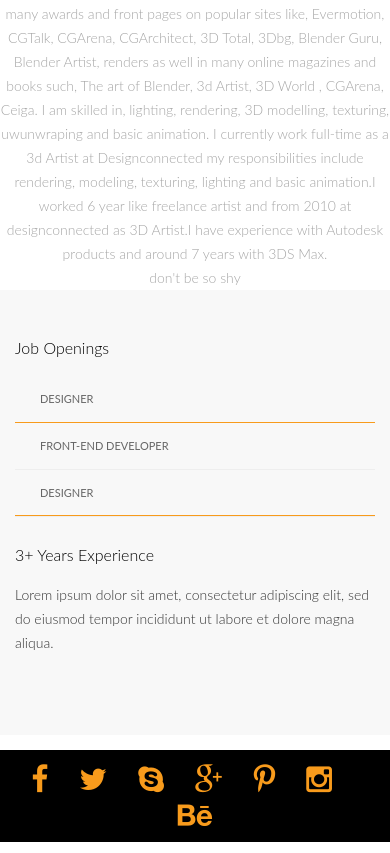
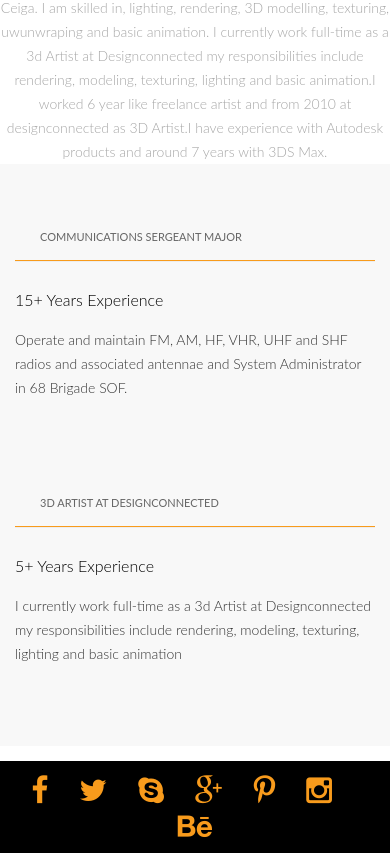
Before and after one commit to raylight75/creative, a Django app: page /aboutme in a window 390 px wide. Shown: the part 1513-2366 px from the top of the page. Run offline with Django 3.2, Linux system fonts and the light colour scheme; data comes from the database, SQL or seed files in the repository; some libraries are stand-ins or nearby versions.

Commit message:
Frontend

```diff
--- a/frontend/templates/frontend/about.html
+++ b/frontend/templates/frontend/about.html
@@ -6,21 +6,9 @@
                 <div class="swiper-container" data-autoplay="0" data-center="0" data-loop="1" data-slides-per-view="1"
                      data-speed="500">
                     <div class="swiper-wrapper">
-                        <div class="swiper-slide swiper-details active s-back-switch" data-val="0">
                             <img alt="slider-about" class="img-responsive s-img-switch" data-s-hidden="1"
-                                 src="{% static "images/slider-about.jpg" %}">
+                                 src="{% static "images/dezeen_banner.jpg" %}">
                             </img>
-                        </div>
-                        <div class="swiper-slide s-back-switch" data-val="1">
-                            <img alt="slider-about" class="img-responsive s-img-switch" data-s-hidden="1"
-                                 src="{% static "images/slider-about.jpg" %}">
-                            </img>
-                        </div>
-                        <div class="swiper-slide s-back-switch" data-val="2">
-                            <img alt="slider-about" class="img-responsive s-img-switch" data-s-hidden="1"
-                                 src="{% static "images/slider-about.jpg" %}">
-                            </img>
-                        </div>
                     </div>
                     <div class="pagination paginat-about">
                     </div>
@@ -36,24 +24,7 @@
                     </h2>
                 </div>
                 <img src="{% static "images/title-separetor.png" %}" class="center-block" alt="img-title-categories">
-                <p>
-                    Hi my name is Tihomir Blajev, a 3d Artist from Bulgaria,Plovdiv welcome to my online portfolio site
-                    showcasing a range of 3D images.
-                    Here is the place where you can find a small selection of some of the things I’ve been involved with
-                    over the years as a 3D Artist and freelancer. I started early in 2004 with Alias Maya and gradually
-                    made the transition to 3DS Max and other 3d packages and I find it a very exciting programs to use.
-                    I have many awards and front pages on popular sites like, Evermotion, CGTalk, CGArena, CGArchitect,
-                    3D Total, 3Dbg, Blender Guru, Blender Artist, renders as well in many online magazines and books
-                    such, The art of Blender, 3d Artist, 3D World , CGArena, Ceiga.
-                    I am skilled in, lighting, rendering, 3D modelling, texturing, uwunwraping and basic animation.
-                    I currently work full-time as a 3d Artist at Designconnected my responsibilities include rendering,
-                    modeling, texturing, lighting and basic animation.I worked 6 year like freelance artist and from
-                    2010 at designconnected as 3D Artist.I have experience with Autodesk products and around 7 years
-                    with 3DS Max.
-                </p>
-                <p class="special-text">
-                    don't be so shy
-                </p>
+                <p>{{ info.aboutme }}</p>
             </div>
             <!-- .title categories -->
         </div>
--- a/frontend/templates/frontend/contacts.html
+++ b/frontend/templates/frontend/contacts.html
@@ -42,7 +42,6 @@
                                 <p class="info-text">I currently work full-time as a 3d Artist at Designconnected
                                     my responsibilities include rendering, modeling, texturing,
                                     lighting and basic animation.
-                                    I have experience with Autodesk products and above 10 years with 3DS Max.
                                 </p>
                                 <p><strong>Email:</strong> <a class="" href="mailto:#">tihomir@designconnected.com</a>
                                     <br>
--- a/frontend/templates/frontend/jobs.html
+++ b/frontend/templates/frontend/jobs.html
@@ -5,30 +5,41 @@
                     <div class="row marg-xs-t50 marg-lg-t110">
                         <div class="col-xs-12 col-sm-6">
                             <div class="contact-5-info">
-                                <h5 class="info-title">Job Openings</h5>
                                 <!-- tabs -->
                                 <div class="contact-5-tabs">
                                     <ul class="tab-nav">
                                         <li class="active">
-                                            <a href="">Designer</a>
-                                        </li>
-                                        <li>
-                                            <a href="">Front-End Developer</a>
-                                        </li>
-                                        <li class="active">
-                                            <a href="">Designer</a>
+                                            <a href="">Communications Sergeant Major </a>
                                         </li>
                                     </ul>
                                     <div class="tab-panes">
                                         <div class="contact-5-tab pane-1 active">
-                                            <h5>3+ Years Experience</h5>
-                                            <p>Lorem ipsum dolor sit amet, consectetur adipiscing elit, sed do
-                                                eiusmod tempor incididunt ut labore et dolore magna aliqua.</p>
+                                            <h5>15+ Years Experience</h5>
+                                            <p>Operate and maintain FM, AM, HF, VHR, UHF and SHF
+                                                radios and associated antennae and System Administrator in
+                                                68 Brigade SOF.
+                                            </p>
                                         </div>
-                                        <div class="contact-5-tab pane-2">
-                                            <h5>2+ Years Experience</h5>
-                                            <p>Sed ut perspiciatis unde omnis iste natus error sit voluptatem
-                                                accusantium doloremque laudantium, totam rem aperiam.</p>
+                                    </div>
+                                </div>
+                            </div>
+                        </div>
+                        <div class="col-xs-12 col-sm-6">
+                            <div class="contact-5-info">
+                                <!-- tabs -->
+                                <div class="contact-5-tabs">
+                                    <ul class="tab-nav">
+                                        <li class="active">
+                                            <a href="">3D Artist at Designconnected </a>
+                                        </li>
+                                    </ul>
+                                    <div class="tab-panes">
+                                        <div class="contact-5-tab pane-1 active">
+                                            <h5>5+ Years Experience</h5>
+                                            <p>I currently work full-time as a 3d Artist at Designconnected
+                                                my responsibilities include rendering, modeling, texturing, lighting
+                                                and basic animation
+                                            </p>
                                         </div>
                                     </div>
                                 </div>
--- a/frontend/views.py
+++ b/frontend/views.py
@@ -8,7 +8,9 @@ def index(request):
 
 
 def aboutme(request):
-    return render(request, 'frontend/aboutme.html')
+    info = Info.objects.get(id=1)
+    sliders = Image.objects.filter(cat_id=9)
+    return render(request, 'frontend/aboutme.html', {'info': info, 'sliders': sliders})
 
 
 def contacts(request):
```
Also changed, not shown: static/images/about-me-1440x944.jpg, static/images/fullsize_distr.jpg.
